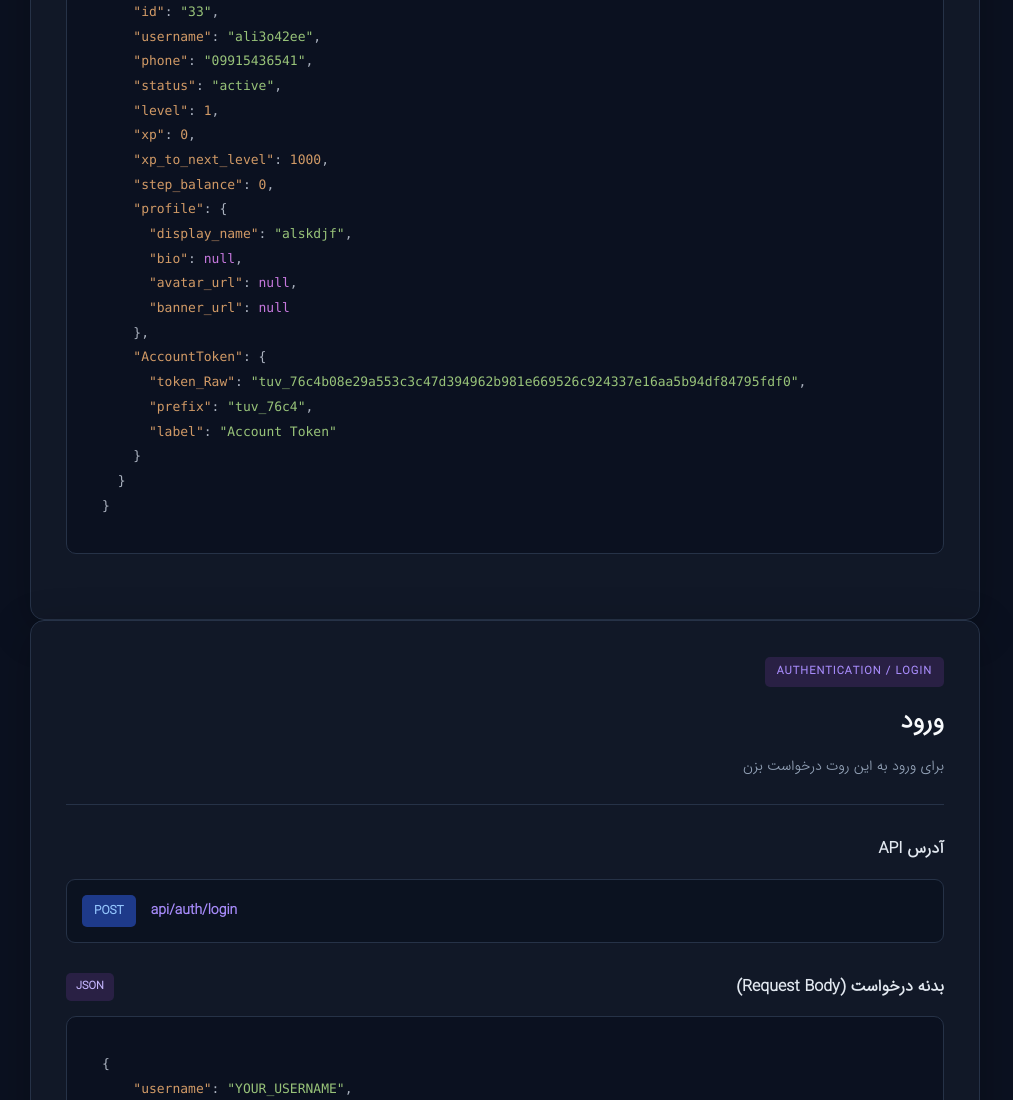
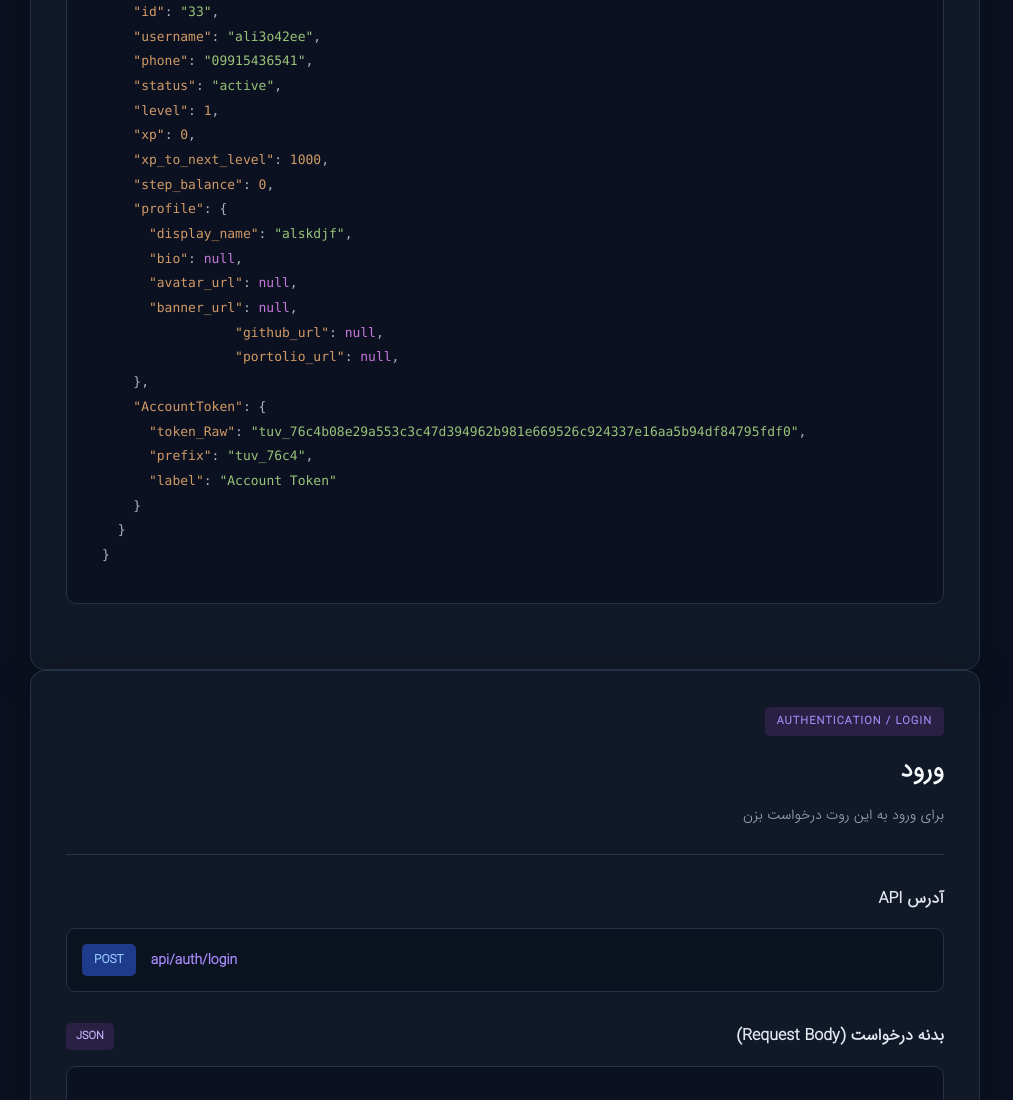
Before and after one commit to Abolfazleyaghoobi/Guide-clickBackend, a plain HTML site: page index.html in a window 1280 px wide. Shown: the part 865-1965 px from the top of the page, without its empty margins (0-1013 px from the left). Drawn offline with nearby package versions, Linux system fonts and the light colour scheme.

Commit message:
Update index.html

```diff
--- a/index.html
+++ b/index.html
@@ -138,7 +138,9 @@
       "display_name": "alskdjf",
       "bio": null,
       "avatar_url": null,
-      "banner_url": null
+      "banner_url": null,
+                 "github_url": null,
+                 "portolio_url": null,
     },
     "AccountToken": {
       "token_Raw": "tuv_76c4b08e29a553c3c47d394962b981e669526c924337e16aa5b94df84795fdf0",
```
